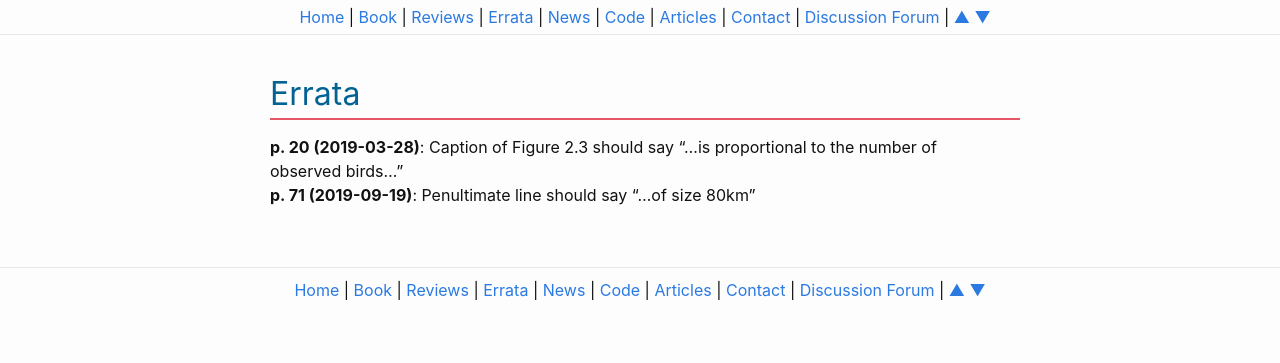
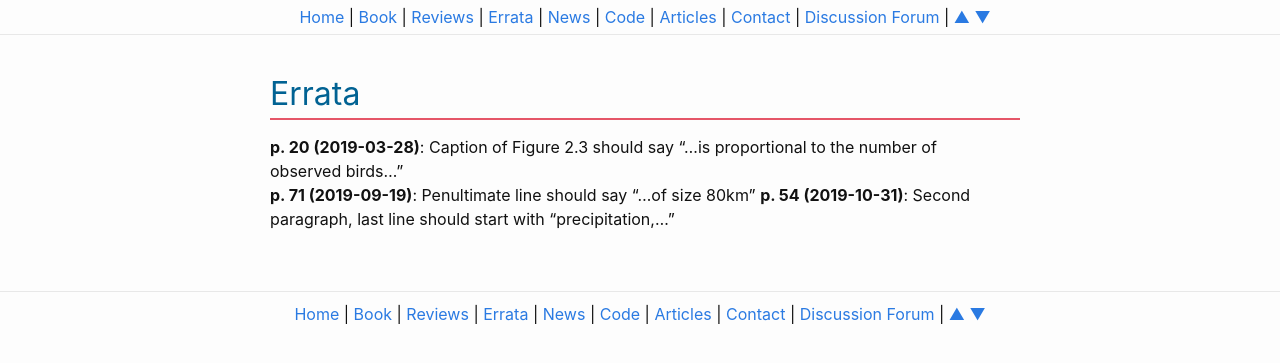
Before and after one commit to andrewzm/STRbook, a Jekyll site: the page built from docs/errata.md, in a window 1280 px wide. Shown: the top 363 px of the page. Built offline with Jekyll 4.4.1, drawn with Linux system fonts in a browser that asks for light colours.

Commit message:
revision on p54, paragraph2,last line

```diff
--- a/docs/errata.md
+++ b/docs/errata.md
@@ -4,3 +4,4 @@ title: Errata
 ---
 **p. 20 (2019-03-28)**: Caption of Figure 2.3 should say “…is proportional to the number of observed birds…”
 **p. 71 (2019-09-19)**: Penultimate line should say "...of size 80km"
+**p. 54 (2019-10-31)**: Second paragraph, last line should start with "precipitation,..."
```
